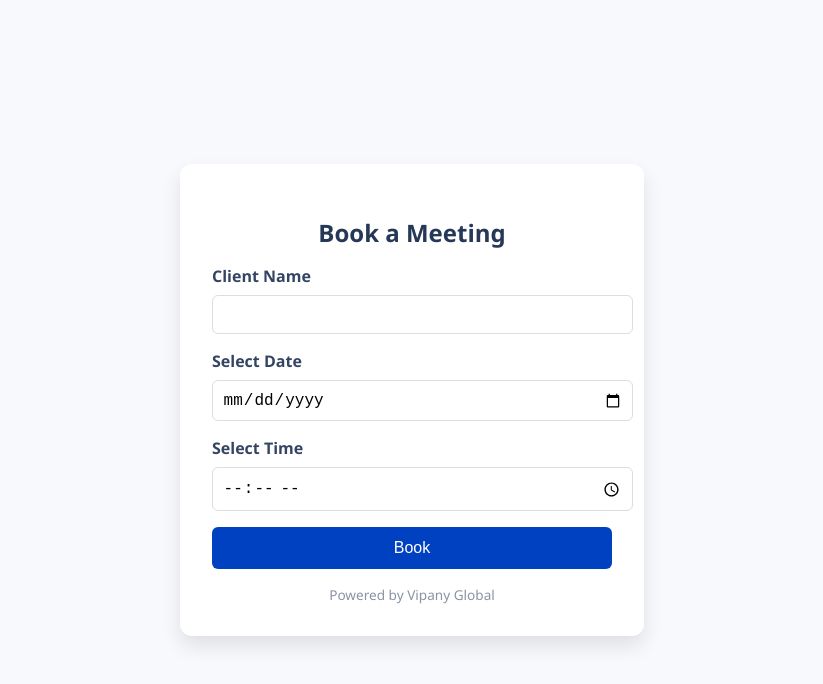
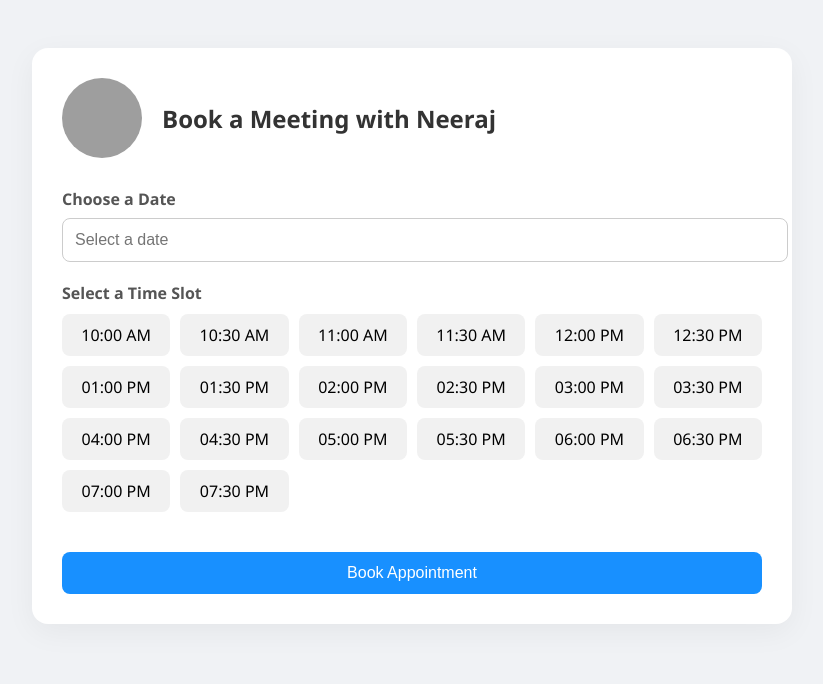
Before and after one commit to neerajru22/scheduler, a plain HTML site: page index.html in a window 1280 px wide. Shown: the whole page, without its empty margins (228-1051 px from the left). Drawn offline with nearby package versions, Linux system fonts and the light colour scheme; grey boxes are pictures that could not be loaded.

Commit message:
Update index.html

```diff
--- a/index.html
+++ b/index.html
@@ -1,124 +1,202 @@
 <!DOCTYPE html>
 <html lang="en">
 <head>
-  <meta charset="UTF-8">
-  <title>Book a Meeting | Vipany Global</title>
-  <meta name="viewport" content="width=device-width, initial-scale=1.0">
+  <meta charset="UTF-8" />
+  <meta name="viewport" content="width=device-width, initial-scale=1.0"/>
+  <title>Book a Meeting with Neeraj</title>
+  <link rel="stylesheet" href="https://cdn.jsdelivr.net/npm/flatpickr/dist/flatpickr.min.css">
   <style>
     body {
       font-family: 'Segoe UI', sans-serif;
-      background: #f8f9fc;
-      display: flex;
-      align-items: center;
-      justify-content: center;
-      height: 100vh;
-      margin: 0;
+      background-color: #f0f2f5;
+      padding: 40px;
     }
 
     .container {
-      background: #ffffff;
-      padding: 2rem;
-      border-radius: 12px;
-      box-shadow: 0 10px 20px rgba(0,0,0,0.1);
-      width: 100%;
-      max-width: 400px;
+      max-width: 700px;
+      margin: auto;
+      background: #fff;
+      border-radius: 16px;
+      padding: 30px;
+      box-shadow: 0 8px 30px rgba(0, 0, 0, 0.05);
     }
 
-    h2 {
-      color: #253858;
-      text-align: center;
-      margin-bottom: 1rem;
+    .profile {
+      display: flex;
+      align-items: center;
+      margin-bottom: 30px;
+    }
+
+    .profile img {
+      width: 80px;
+      height: 80px;
+      border-radius: 50%;
+      margin-right: 20px;
+    }
+
+    .profile h2 {
+      margin: 0;
+      font-size: 1.5rem;
+      color: #333;
+    }
+
+    .form-group {
+      margin-bottom: 20px;
     }
 
     label {
       display: block;
-      margin-bottom: 0.5rem;
-      font-weight: bold;
-      color: #344563;
+      margin-bottom: 8px;
+      font-weight: 600;
+      color: #555;
     }
 
-    input {
+    input[type="text"] {
       width: 100%;
-      padding: 0.6rem;
-      margin-bottom: 1rem;
-      border: 1px solid #ddd;
-      border-radius: 6px;
-      font-size: 1rem;
+      padding: 12px;
+      font-size: 16px;
+      border-radius: 8px;
+      border: 1px solid #ccc;
+    }
+
+    .slots {
+      display: grid;
+      grid-template-columns: repeat(auto-fill, minmax(100px, 1fr));
+      gap: 10px;
+      margin-top: 10px;
+    }
+
+    .slot {
+      background-color: #f1f1f1;
+      padding: 10px;
+      border-radius: 8px;
+      text-align: center;
+      cursor: pointer;
+      transition: all 0.2s;
+    }
+
+    .slot.selected {
+      background-color: #1890ff;
+      color: white;
+      font-weight: bold;
     }
 
     button {
+      margin-top: 20px;
+      padding: 12px 20px;
+      background-color: #1890ff;
+      color: white;
+      font-size: 16px;
+      border: none;
+      border-radius: 8px;
+      cursor: pointer;
       width: 100%;
-      padding: 0.75rem;
-      background: #0041C2;
-      color: white;
-      border: none;
-      border-radius: 6px;
-      font-size: 1rem;
-      cursor: pointer;
-      transition: background 0.3s;
     }
 
-    button:hover {
-      background: #002f8f;
-    }
-
-    .footer {
-      margin-top: 1rem;
-      font-size: 0.85rem;
-      color: #8a94a6;
+    .thankyou {
+      margin-top: 20px;
+      color: green;
+      display: none;
       text-align: center;
+      font-weight: bold;
     }
   </style>
 </head>
 <body>
+
   <div class="container">
-    <h2>Book a Meeting</h2>
-    <form id="bookingForm">
-      <label for="client">Client Name</label>
-      <input type="text" id="client" required>
+    <div class="profile">
+      <img src="https://i.ibb.co/k4GJyfx/neeraj.jpg" alt="Neeraj Photo">
+      <h2>Book a Meeting with Neeraj</h2>
+    </div>
 
-      <label for="date">Select Date</label>
-      <input type="date" id="date" required>
+    <div class="form-group">
+      <label for="date">Choose a Date</label>
+      <input type="text" id="date" placeholder="Select a date" readonly>
+    </div>
 
-      <label for="time">Select Time</label>
-      <input type="time" id="time" required>
+    <div class="form-group">
+      <label>Select a Time Slot</label>
+      <div class="slots" id="slots"></div>
+    </div>
 
-      <button type="submit">Book</button>
-    </form>
-    <div class="footer">Powered by Vipany Global</div>
+    <button id="bookBtn">Book Appointment</button>
+    <div class="thankyou" id="thankyouMessage">✅ Appointment booked successfully!</div>
   </div>
 
+  <script src="https://cdn.jsdelivr.net/npm/flatpickr"></script>
   <script>
-    const form = document.getElementById("bookingForm");
+    const urlParams = new URLSearchParams(window.location.search);
+    const sid = urlParams.get("sid");
 
-    form.addEventListener("submit", function (e) {
-      e.preventDefault();
+    if (!sid) {
+      alert("Missing client ID. Please use the correct link.");
+    }
 
-      const clientName = document.getElementById("client").value;
+    flatpickr("#date", {
+      minDate: "today",
+      dateFormat: "Y-m-d"
+    });
+
+    const slotContainer = document.getElementById("slots");
+    let selectedSlot = null;
+
+    const generateSlots = () => {
+      const startHour = 10;
+      const endHour = 20;
+
+      for (let hour = startHour; hour < endHour; hour++) {
+        ["00", "30"].forEach(min => {
+          const time = `${hour.toString().padStart(2, '0')}:${min}`;
+          const displayTime = new Date(`1970-01-01T${time}:00`).toLocaleTimeString([], {
+            hour: '2-digit',
+            minute: '2-digit'
+          });
+
+          const slotDiv = document.createElement("div");
+          slotDiv.className = "slot";
+          slotDiv.textContent = displayTime;
+
+          slotDiv.onclick = () => {
+            document.querySelectorAll(".slot").forEach(el => el.classList.remove("selected"));
+            slotDiv.classList.add("selected");
+            selectedSlot = displayTime;
+          };
+
+          slotContainer.appendChild(slotDiv);
+        });
+      }
+    };
+
+    generateSlots();
+
+    document.getElementById("bookBtn").onclick = async () => {
       const selectedDate = document.getElementById("date").value;
-      const selectedTime = document.getElementById("time").value;
+      if (!selectedDate || !selectedSlot) {
+        alert("Please select a date and time slot.");
+        return;
+      }
 
-      fetch("https://script.google.com/macros/s/AKfycbxt26H4383T-eHgjdghhzXG0hMfA5-bN8UKPs5keqD5pqCRDz-hKl5M10myDcMBGu7v/exec", {
+      const response = await fetch("https://script.google.com/a/macros/vipanyglobal.com/s/AKfycbzDbYeiaT8PxchTyPhVZvHiWPBPtQuvNj0vlZvlr7_JhFak_VIBguZW68vgQKFz0xQ/exec", {
         method: "POST",
         headers: {
-          "Content-Type": "application/json"
+          "Content-Type": "application/json",
         },
         body: JSON.stringify({
-          client: clientName,
+          sid: sid,
           date: selectedDate,
-          time: selectedTime
+          time: selectedSlot
         })
-      })
-      .then(response => response.text())
-      .then(result => {
-        alert(result === "Success" ? "🎉 Meeting booked successfully!" : "⚠️ Error: " + result);
-        form.reset();
-      })
-      .catch(error => {
-        alert("❌ Failed to submit: " + error.message);
-        console.error("Error:", error);
       });
-    });
+
+      const result = await response.json();
+      if (result.success) {
+        document.getElementById("thankyouMessage").style.display = "block";
+      } else {
+        alert("Error booking appointment. Please try again.");
+      }
+    };
   </script>
+
 </body>
 </html>
```
